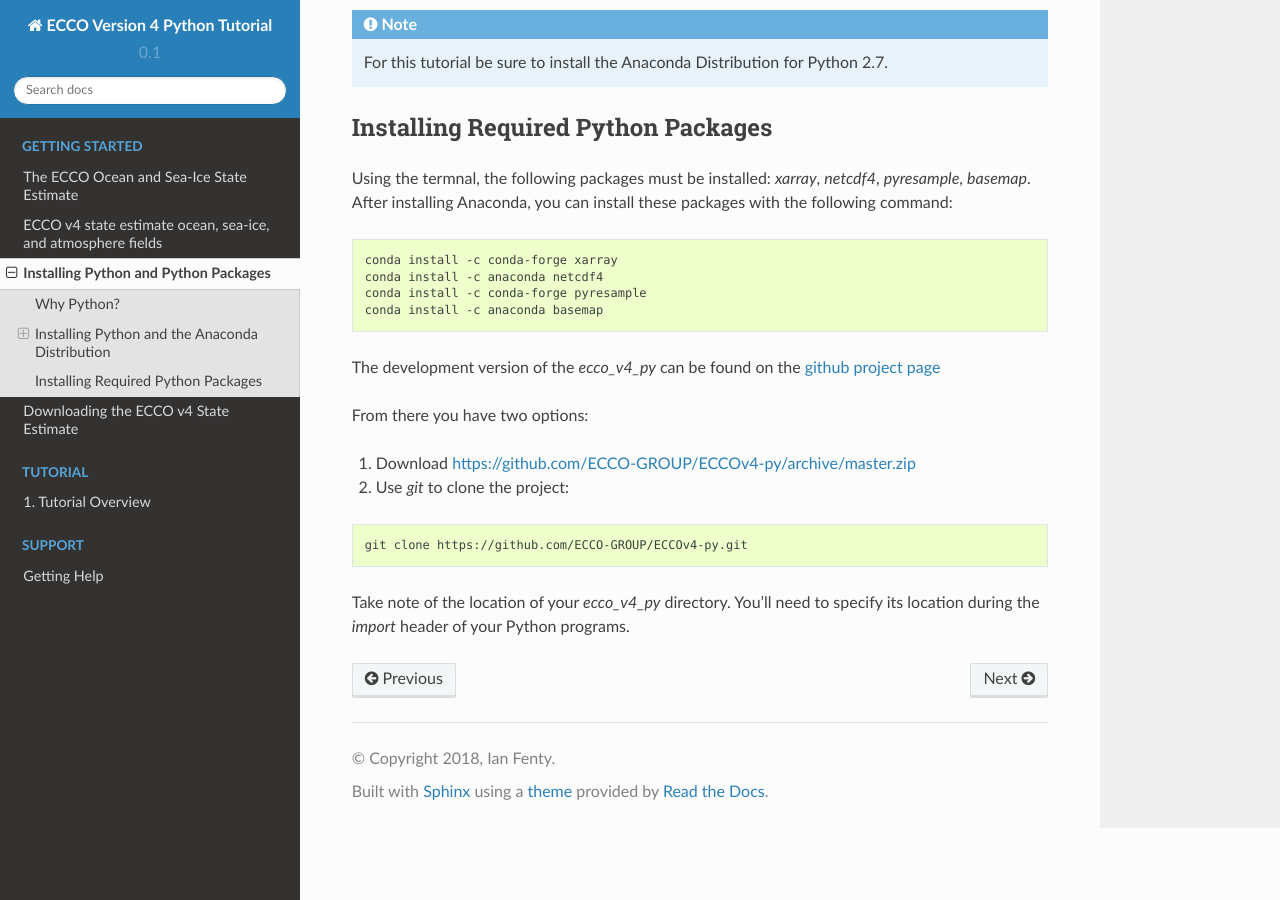
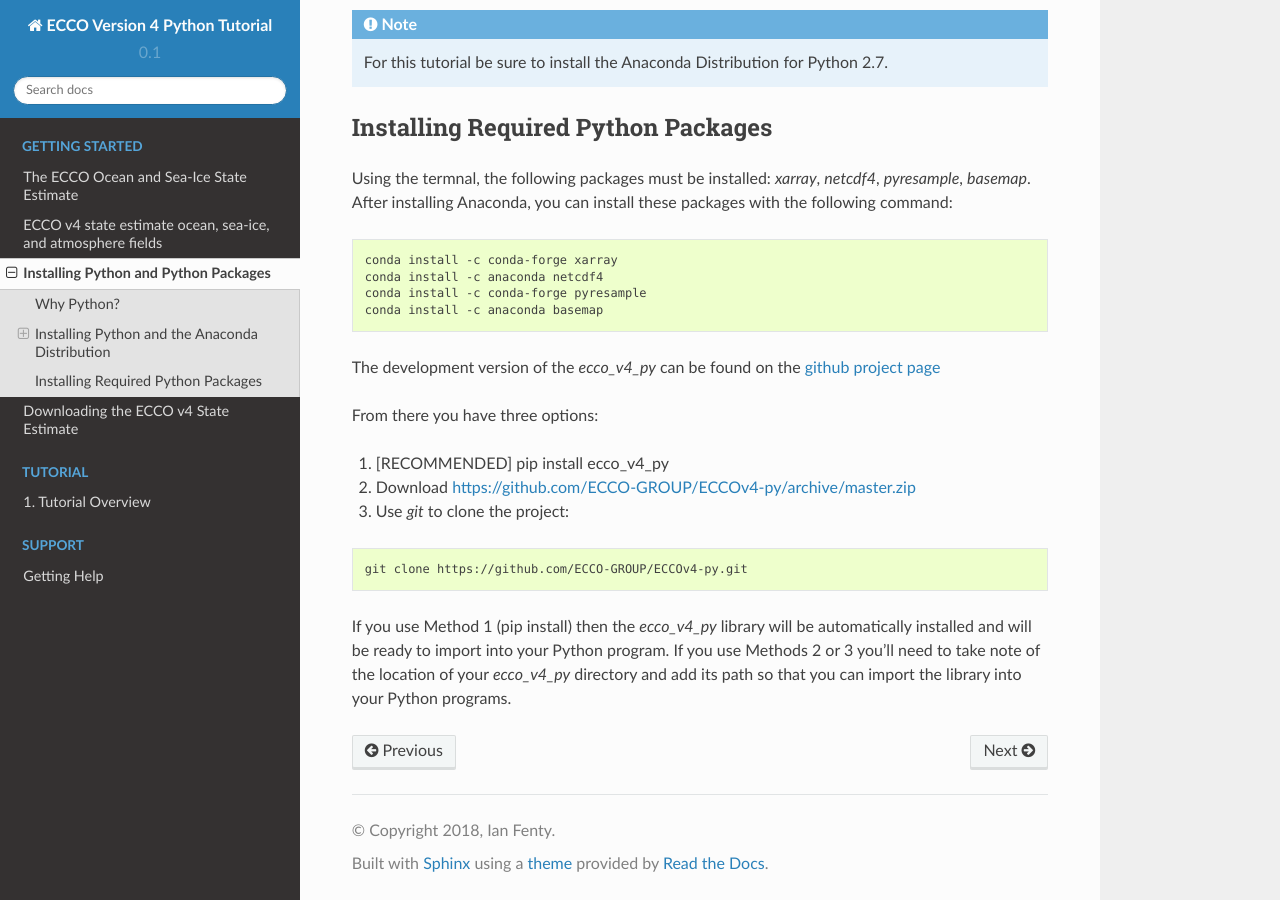
Before and after one commit to ECCO-GROUP/ECCO-v4-Python-Tutorial, a Sphinx documentation site: the page built from doc/Installing_Python_and_Python_Packages.rst, in a window 1280 px wide and 900 px high, scrolled down 1207 px. Built offline with Sphinx 7.4.7 and the Read the Docs theme 2.0.0, drawn with Linux system fonts in a browser that asks for light colours; formulas are drawn with MathJax 3; pages that are not in the unit, such as notebooks, are missing from menus.

Commit message:
tutorial

```diff
--- a/doc/Installing_Python_and_Python_Packages.rst
+++ b/doc/Installing_Python_and_Python_Packages.rst
@@ -64,11 +64,13 @@ Using the termnal, the following packages must be installed: *xarray*, *netcdf4*
 
 The development version of the *ecco_v4_py* can be found on the `github project page`_
 
-From there you have two options:
+From there you have three options:
 
-1. Download https://github.com/ECCO-GROUP/ECCOv4-py/archive/master.zip
+1. [RECOMMENDED] pip install ecco_v4_py
 
-2. Use `git` to clone the project:
+2. Download https://github.com/ECCO-GROUP/ECCOv4-py/archive/master.zip
+
+3. Use `git` to clone the project:
 
 .. code-block:: bash
 
@@ -76,4 +78,4 @@ From there you have two options:
 
 .. _github project page: https://github.com/ECCO-GROUP/ECCOv4-py/tree/master/ecco_v4_py
 
-Take note of the location of your *ecco_v4_py* directory.  You'll need to specify its location during the *import* header of your Python programs.
+If you use Method 1 (pip install) then the *ecco_v4_py* library will be automatically installed and will be ready to import into your Python program.  If you use Methods 2 or 3 you'll need to take note of the location of your *ecco_v4_py* directory and add its path so that you can import the library into your Python programs.
--- a/doc/fields.rst
+++ b/doc/fields.rst
@@ -11,6 +11,7 @@ Geographical layout
 *******************
 
 Ocean, sea-ice, air-sea flux, and atmosphere fields are provided in two spatial layouts:
+
 1. The 13-tile *native* lat-lon-cap 90 (llc90) grid
 1. A 1° x 1° latitude and longitude grid
 
@@ -21,7 +22,7 @@ The lat-lon-cap (llc) is the decomposition of the spherical Earth into a Cartesi
 
 The Cartesian curvilinear coordinate system is divided into 13 tiles, each consisting of 90x90 grid cells in the horizontal and 50 vertical levels.  Horizontal model grid resolution varies spatially from 22km to 110km, with the highest resolutions at high latitudes and lowest resolution in mid latitudes. Vertical grid spacing increases with depth from 10m to 456.5m.  The bottom of the deepest model grid cell is 6145m below the surface.
 
-The Cartesian (x,y) coordinates of llc tiles do not coorespond to longitude and latitude.  Horizontal velocities are defined relative to the local orientation of x and y in the tile.  Positive velocities in the positive 'x' direction of a tile are defined 'u'.  Positive velocities in the positive 'y' direction of a tile are defined 'v'
+The Cartesian (x,y) coordinates of llc tiles do not coorespond to longitude and latitude.  Horizontal velocities are defined relative to the **local orientation** of x and y in the tile.  Velocities in the positive *x* direction are defined as positive *u*  Velocities in the positive *y* direction are defined as positive *v*.
 
 .. figure:: ../figures/llc90.png
     :align: center
```
